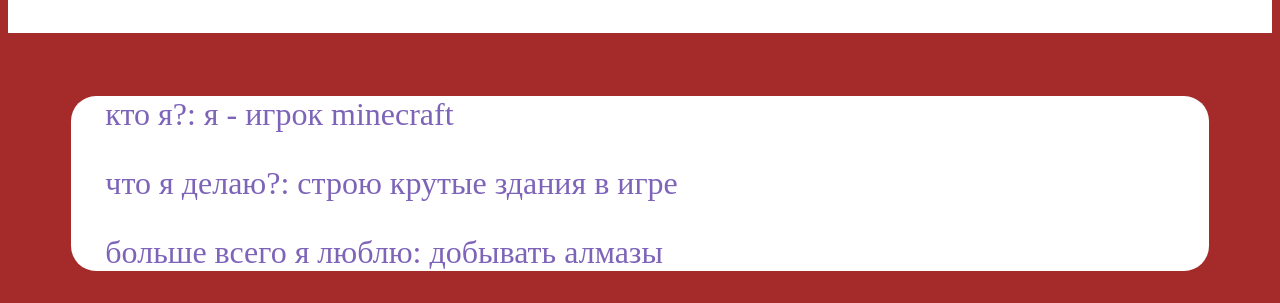
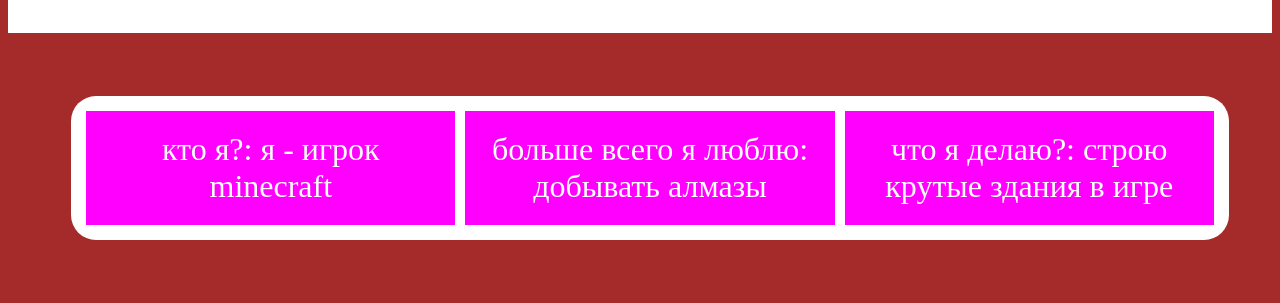
Before and after one commit to Tanya1874/stive, a plain HTML site: page index.html in a window 1280 px wide. Shown: the part 619-922 px from the top of the page. After the commit the page ends 867 px from the top, so only its background shows below. Drawn offline with Linux system fonts and the light colour scheme.

Commit message:
Update style.css

```diff
--- a/style.css
+++ b/style.css
@@ -18,6 +18,7 @@ body{background-color: brown;}
     margin-top: 5px;
     max-width: 95%;
     max-height: 95%;
+    animation: example 2s infinite;
 
 }
 #mainsection{
@@ -36,3 +37,25 @@ body{background-color: brown;}
     margin-right: 3%;
     word-break: keep-all;
  }
+@keyframes example{
+    0% {transform: translateY(0);}
+    50%{transform: translateY(50px) }
+    100%{transform: translateY(0)}
+}
+.container
+{
+    display: flex;
+    justify-content: space-between;
+    align-items: center;
+    height: 100px;
+    padding: 10px;
+}
+.item{
+    background-color: fuchsia;
+    color: white;
+    padding: 20px;
+    text-align: center;
+    flex: 1;
+    margin: 5px;
+}
+.item2 {  order: 3;}
```
